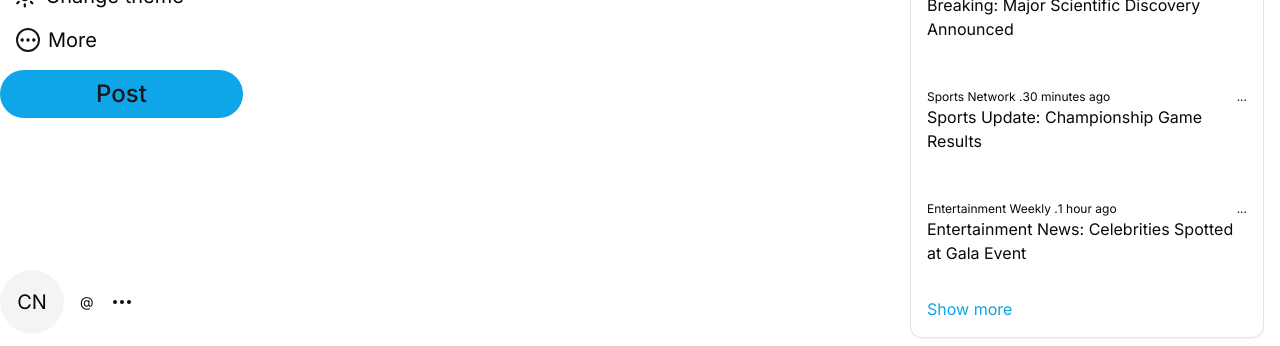
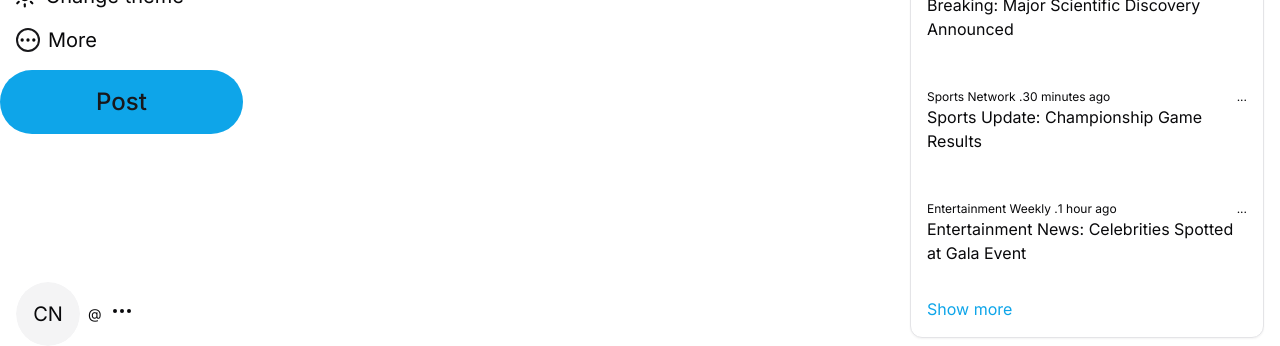
Before and after one commit to AdamsFontil/social, a Next.js app: page /home in a window 1280 px wide. Shown: the part 446-792 px from the top of the page. Built offline with nearby package versions, Linux system fonts and the light colour scheme; no server answers; the database is empty.

Commit message:
make popover and have display logout of the loggedin user

```diff
--- /dev/null
+++ b/components/myUi/AccountPopover.tsx
@@ -0,0 +1,34 @@
+import { Popover, PopoverContent, PopoverTrigger } from "@/components/ui/popover";
+import { MoreHorizontal } from '../../node_modules/lucide-react'
+import Link from "next/link";
+import { UserProfile } from "@/app/utils/supabaseTypes";
+
+
+
+interface Props {
+  userProfile: UserProfile | null | undefined;
+}
+
+const AccountPopover: React.FC<Props> = ({ userProfile }) => {
+  console.log('accountPOPOVER---', userProfile);
+
+  return (
+    <Popover>
+      <PopoverTrigger>
+        <MoreHorizontal />
+      </PopoverTrigger>
+      <PopoverContent className="overflow-y-auto">
+        <div className="flex flex-col text-lg gap-2">
+          <Link href="/i/bookmarks">
+            <p className="flex items-center hover:bg-secondary p-2">Add an existing account</p>
+          </Link>
+          <Link href="/i/connect_people">
+            <p className="flex items-center hover:bg-secondary p-2">Log out of {userProfile?.user_name}</p>
+          </Link>
+        </div>
+      </PopoverContent>
+    </Popover>
+  );
+};
+
+export default AccountPopover;
--- a/components/myUi/Menu.tsx
+++ b/components/myUi/Menu.tsx
@@ -10,6 +10,7 @@ import Verified_Choose from '@/app/i/verified-choose/page';
 import { fetchUserProfile } from '@/app/api/fetchProfile';
 import { useQuery } from 'react-query';
 import { UserProfile } from '@/app/utils/supabaseTypes';
+import AccountPopover from './AccountPopover';
 
 
 const Menu: React.FC = () => {
@@ -51,11 +52,11 @@ const Menu: React.FC = () => {
           <Link href={'/handler'}><div className='flex gap-2 items-center hover:bg-secondary rounded-full pl-4 py-2'><User /> Profile</div></Link>
           <div className=''> < ModeToggle /></div>
           <MyPopover />
-          <Button className='p-6 px-24 mt-2 rounded-full w-full max-w-xl flex text-2xl bg-sky-500 text-primary'>Post</Button>
+          <Button className='p-6 px-24 py-8 mt-2 rounded-full flex text-2xl bg-sky-500 text-primary'>Post</Button>
         </div>
-        <div className='flex py-5 justify-center items-center gap-4 '>
+        <div className='flex items-center gap-2 py-2 px-4 hover:bg-gray-600  rounded-full'>
 
-          <div>
+          <div className=''>
             <Avatar className='w-16 h-16'>
               <AvatarImage src={userProfile?.profile_picture_url} />
               <AvatarFallback>CN</AvatarFallback>
@@ -65,8 +66,8 @@ const Menu: React.FC = () => {
             <div>{userProfile?.display_name}</div>
             <div>@{userProfile?.user_name}</div>
           </div>
-          <div>
-            <MoreHorizontal />
+          <div className=''>
+            <AccountPopover userProfile={userProfile} />
           </div>
       </div>
     </div>
```
